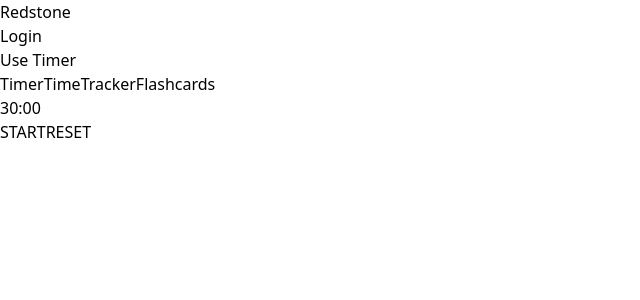
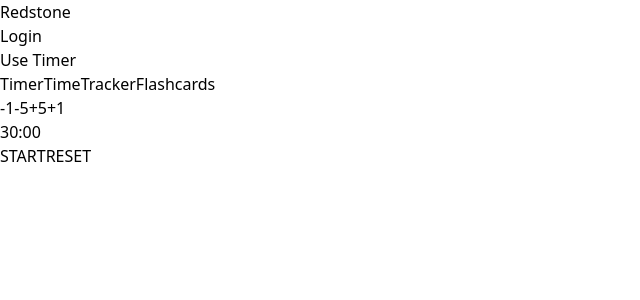
Before and after one commit to nagyb3/redstone, a React (Vite) app: page /study/timer in a window 1280 px wide. Shown: the top 300 px of the page, without its empty margins (0-640 px from the left). Built offline with nearby package versions, Linux system fonts and the light colour scheme.

Commit message:
change minutes at timer

```diff
--- a/src/components/TimeTracker.tsx
+++ b/src/components/TimeTracker.tsx
@@ -39,8 +39,6 @@
       .catch((error) => console.error(error));
   }
 
-  console.log(import.meta.env.VITE_API_URL);
-
   function handleTimeChange(e: React.ChangeEvent<HTMLInputElement>) {
     setTimeState(Number(e.target.value));
   }
--- a/src/components/Timer.tsx
+++ b/src/components/Timer.tsx
@@ -14,6 +14,8 @@
   }, []);
 
   const [timer, setTimer] = useState(1800); // 30 minutes in seconds
+
+  const [resetTo, setResetTo] = useState(1800);
 
   const [isRunning, setIsRunning] = useState(false);
 
@@ -61,7 +63,31 @@
 
   function handleReset() {
     isRunning && setIsRunning(false);
-    setTimer(1800);
+    setTimer(resetTo);
+  }
+
+  function handleMinusOne() {
+    setIsRunning(false);
+    setResetTo((prev) => prev - 60);
+    setTimer((prev) => prev - 60);
+  }
+
+  function handleMinusFive() {
+    setIsRunning(false);
+    setResetTo((prev) => prev - 60 * 5);
+    setTimer((prev) => prev - 60 * 5);
+  }
+
+  function handlePlusFive() {
+    setIsRunning(false);
+    setResetTo((prev) => prev + 60 * 5);
+    setTimer((prev) => prev + 60 * 5);
+  }
+
+  function handlePlusOne() {
+    setIsRunning(false);
+    setResetTo((prev) => prev + 60);
+    setTimer((prev) => prev + 60);
   }
 
   return (
@@ -72,6 +98,32 @@
       />
 
       <div className="mt-[20vh] flex flex-col items-center justify-center gap-8">
+        <div className="flex gap-4">
+          <button
+            className="rounded bg-blue-800 px-3 py-2 text-xl tracking-wider text-white"
+            onClick={handleMinusOne}
+          >
+            -1
+          </button>
+          <button
+            className="rounded bg-blue-800 px-3 py-2 text-xl tracking-wider text-white"
+            onClick={handleMinusFive}
+          >
+            -5
+          </button>
+          <button
+            className="rounded bg-blue-800 px-3 py-2 text-xl tracking-wider text-white"
+            onClick={handlePlusFive}
+          >
+            +5
+          </button>
+          <button
+            className="rounded bg-blue-800 px-3 py-2 text-xl tracking-wider text-white"
+            onClick={handlePlusOne}
+          >
+            +1
+          </button>
+        </div>
         <p className="text-9xl">
           {minutes.toString().padStart(2, "0")}:
           {seconds.toString().padStart(2, "0")}
```
